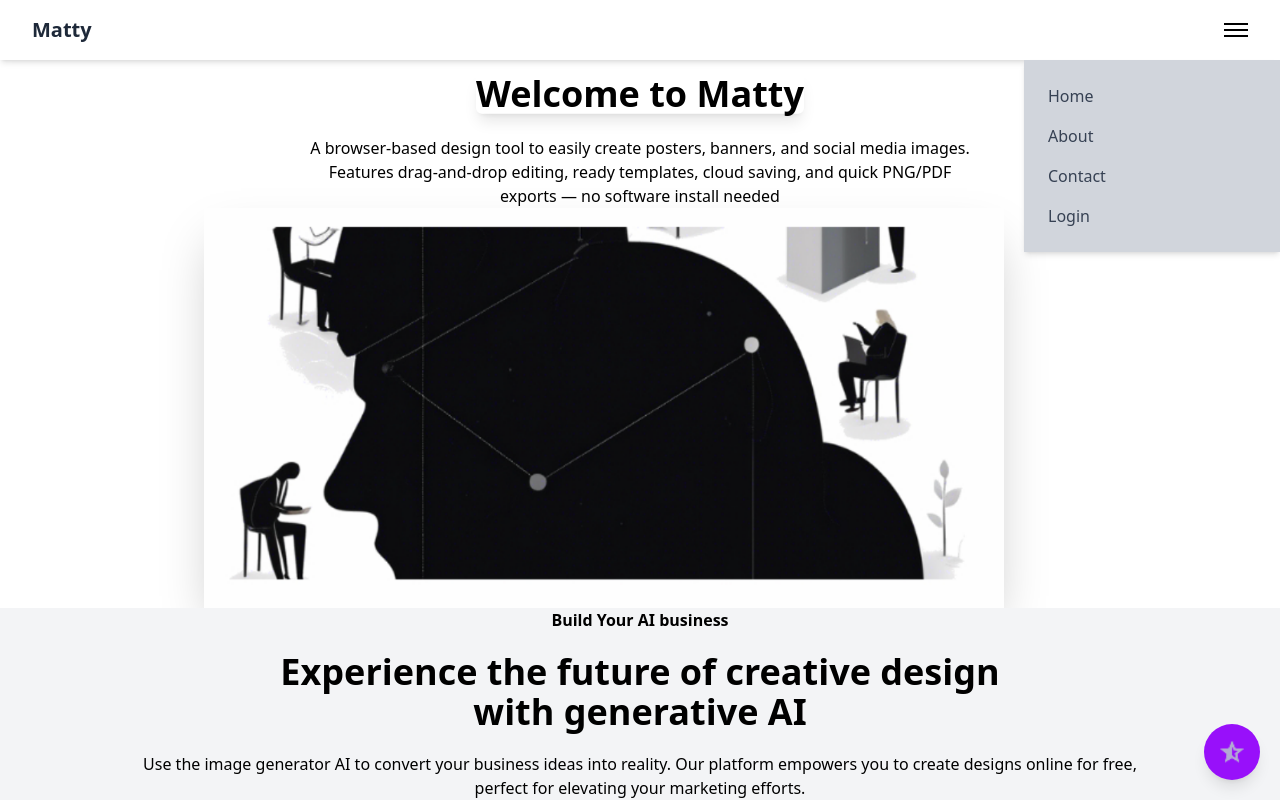
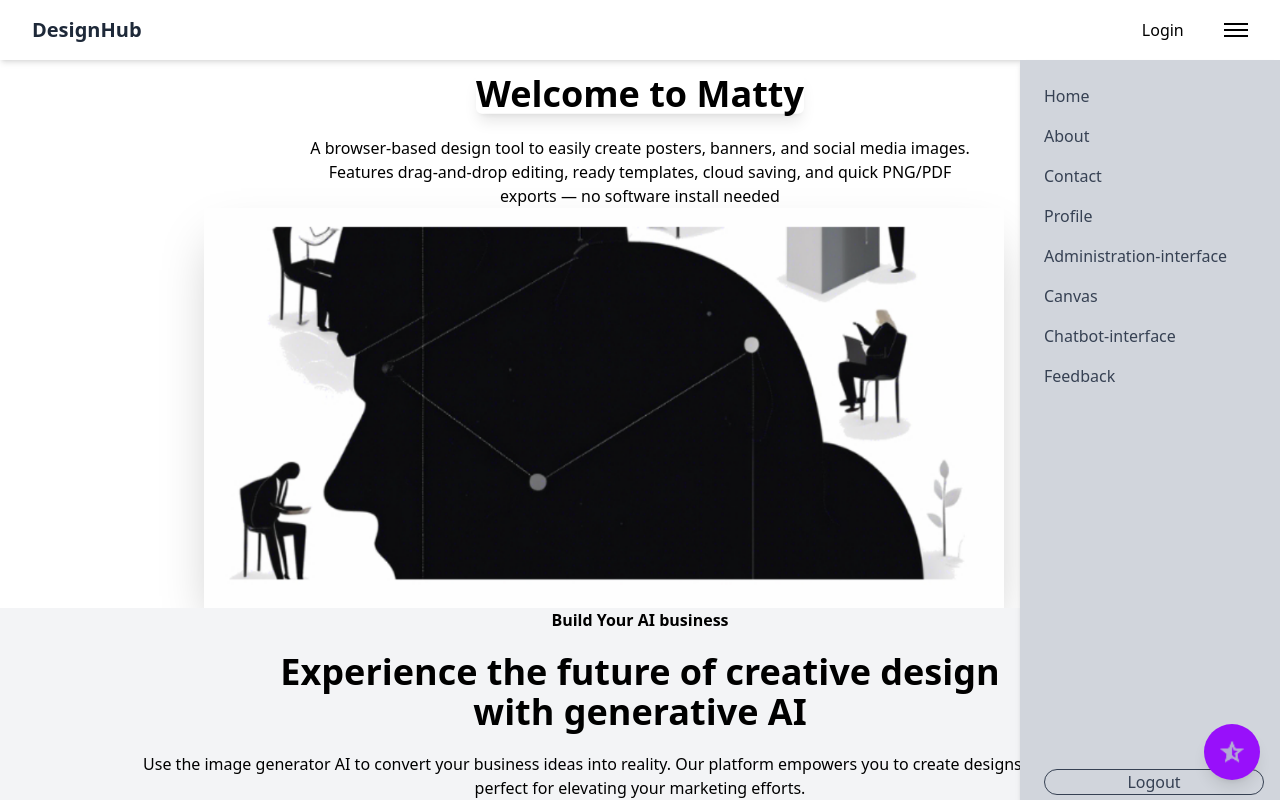
Before and after one commit to dev-koush-01/Matty-Online-Graphic-Design-Tool, a React (Vite) app: page / in a window 1280 px wide. Both pictures are taken after a click on the element 1236 px from the left and 30 px from the top of the page. Shown: the top 800 px of the page. Built offline with nearby package versions, Linux system fonts and the light colour scheme; a web font is replaced by a local one.

Commit message:
Update Navbar.jsx

```diff
--- a/src/Component/Navbar/Navbar.jsx
+++ b/src/Component/Navbar/Navbar.jsx
@@ -1,20 +1,32 @@
 import { useState } from "react";
-import { NavLink } from "react-router-dom";
+import { Link , NavLink } from "react-router-dom";
 
 export default function Navbar() {
   const [isOpen, setIsOpen] = useState(false);
-  const isLoggedIn = localStorage.getItem("jwt");
 
   return (
-    <nav className="bg-white shadow-md w-full px-8 py-4 flex justify-between items-center relative z-50">
+    <nav className="bg-white shadow-md w-full px-8 py-4 flex justify-between items-center relative">
       {/* Logo */}
       <div className="flex items-center space-x-2">
-        <span className="text-xl font-bold text-gray-800">Matty</span>
+        <span className="text-xl font-bold text-gray-800">DesignHub</span>
       </div>
 
-      {/* Hamburger menu button - ALWAYS VISIBLE ON ALL SCREENS */}
+
+      { /* Navbar item  */}
+
+      <ul className="hidden md:flex space-x-6  mb-2 md:mb-0 pl-240 font-medium">
+        {/* <li className="hover:text-black cursor-pointer">Home</li>
+        <li className="hover:text-black cursor-pointer">About</li>
+        <li className="hover:text-black cursor-pointer">Contact</li> */}
+
+       <NavLink to='/login'> <li className="hover:text-black cursor-pointer text-center md:text-left   mb-2 md:mb-0 ">Login</li> </NavLink>
+
+
+      </ul>
+
+
       <div
-        className="flex flex-col space-y-1 cursor-pointer"
+        className="flex flex-col space-y-1 cursor-pointer "
         onClick={() => setIsOpen(!isOpen)}
       >
         <span className="block w-6 h-0.5 bg-black"></span>
@@ -22,106 +34,46 @@ export default function Navbar() {
         <span className="block w-6 h-0.5 bg-black"></span>
       </div>
 
-      {/* Mobile/Desktop Menu (now serves as the main navigation for all screens) */}
+      {/* Mobile Menu */}
       {isOpen && (
-        <ul className="bg-gray-300 absolute top-full right-0 w-64 shadow-md p-6 space-y-4 text-gray-700 font-medium">
-          {/* Always visible links */}
-          <li>
-            <NavLink
-              to='/home'
-              className="hover:text-black hover:underline cursor-pointer block"
-              onClick={() => setIsOpen(false)}
-            >
-              Home
-            </NavLink>
-          </li>
-          <li>
-            <NavLink
-              to='/about'
-              className="hover:text-black hover:underline cursor-pointer block"
-              onClick={() => setIsOpen(false)}
-            >
-              About
-            </NavLink>
-          </li>
-          <li>
-            <NavLink
-              to='/contact'
-              className="hover:text-black hover:underline cursor-pointer block"
-              onClick={() => setIsOpen(false)}
-            >
-              Contact
-            </NavLink>
-          </li>
+        <ul className=" bg-gray-300 absolute top-15 right-0 w-65 h-[calc(100vh-25px)]  shadow-md p-6 space-y-4  text-gray-700 font-medium">
+       <li> <NavLink to= '/home' className="hover:text-black hover:underline cursor-pointer">Home</NavLink> </li>
+        <li> <NavLink to='/about' className=" hover:text-black hover:underline cursor-pointer">About</NavLink> </li>
+        <li> <NavLink to='/contact' className="hover:text-black hover:underline cursor-pointer">Contact</NavLink> </li>
+        <li> <NavLink  to='/Login' className="hover:text-black hover:underline md:hidden cursor-pointer">Login</NavLink> </li>
+        <li> <NavLink to='/profile'  className="hover:text-black hover:underline cursor-pointer">Profile</NavLink></li>
+       <li>   <NavLink to='administration' className="hover:text-black hover:underline cursor-pointer">Administration-interface</NavLink> </li>
+      <li> <NavLink  to='/canvas' className="hover:text-black hover:underline cursor-pointer">Canvas</NavLink> </li>
+      <li> <NavLink  to='/chatbot' className="hover:text-black hover:underline cursor-pointer">Chatbot-interface</NavLink> </li>
 
-          {/* Conditional rendering based on login status */}
-          {isLoggedIn ? (
-            <>
-              <li>
-                <NavLink
-                  to='/dashboard'
-                  className="hover:text-black hover:underline cursor-pointer block"
-                  onClick={() => setIsOpen(false)}
-                >
-                  Dashboard
-                </NavLink>
-              </li>
-              <li>
-                <NavLink
-                  to='/profile'
-                  className="hover:text-black hover:underline cursor-pointer block"
-                  onClick={() => setIsOpen(false)}
-                >
-                  Profile
-                </NavLink>
-              </li>
-              <li>
-                <NavLink
-                  to='/canvas'
-                  className="hover:text-black hover:underline cursor-pointer block"
-                  onClick={() => setIsOpen(false)}
-                >
-                  Canvas
-                </NavLink>
-              </li>
+      <li><NavLink to='/feedback'className="hover:text-black hover:underline cursor-pointer">Feedback</NavLink></li>
 
-              <li>
-                <NavLink
-                  to='/feedback'
-                  className="hover:text-black hover:underline cursor-pointer block"
-                  onClick={() => setIsOpen(false)}
-                >
-                  Feedback
-                </NavLink>
-              </li>
-              <li className="pt-4">
-                <NavLink to="/home">
+      <NavLink to="/home">
                   <button
-                    className="border rounded-2xl flex items-center justify-center hover:bg-gray-400 w-full py-2"
+                    className="border absolute bottom-10 rounded-2xl flex items-center justify-center hover:bg-gray-400 w-55"
                     onClick={() => {
                       localStorage.removeItem("user");
                       localStorage.removeItem("jwt");
-                      setIsOpen(false);
+
                     }}
                   >
                     Logout
                   </button>
                 </NavLink>
-              </li>
-            </>
-          ) : (
-            <li>
-              <NavLink
-                to='/login'
-                className="hover:text-black hover:underline cursor-pointer block"
-                onClick={() => setIsOpen(false)}
-              >
-                Login
-              </NavLink>
-            </li>
-          )}
+
+
+
+
+
         </ul>
+
+
       )}
+
+
+
+
+
     </nav>
   );
 }
```
